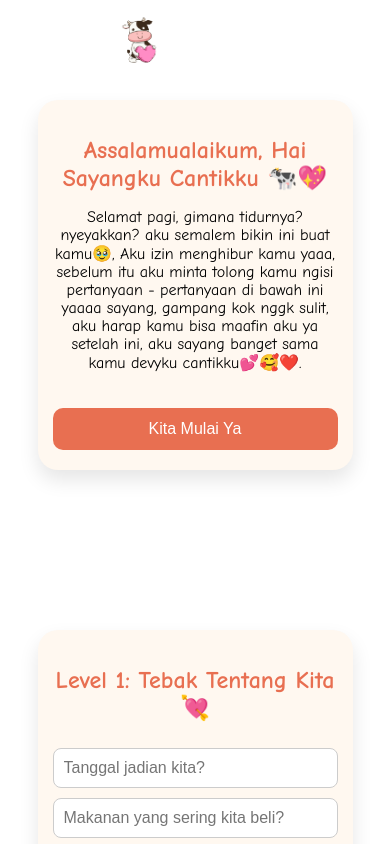
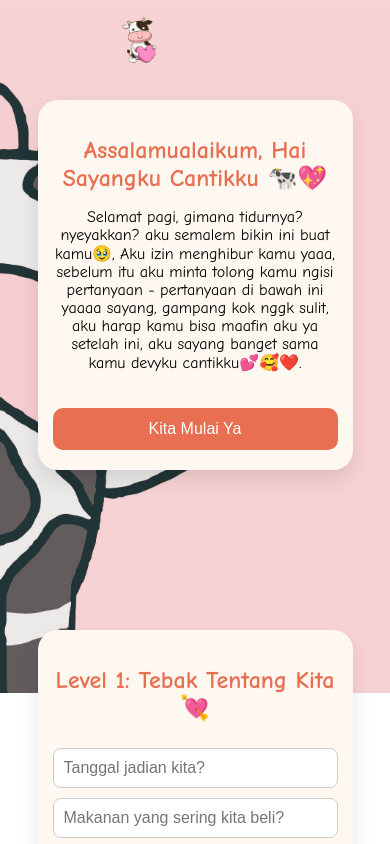
Before and after one commit to Bytemuns/buat-sayangku, a plain HTML site: page index.html in a window 390 px wide. Shown: the top 844 px of the page. Drawn offline with Linux system fonts and the light colour scheme.

Commit message:
Update index.html

```diff
--- a/index.html
+++ b/index.html
@@ -15,7 +15,7 @@
 
       @media (max-width: 600px) {
         body {
-          background: url("sapi-mobile.jpg.") top center / contain no-repeat
+          background: url("sapi-mobile.jpg") top center / contain no-repeat
             scroll;
         }
       }
```
